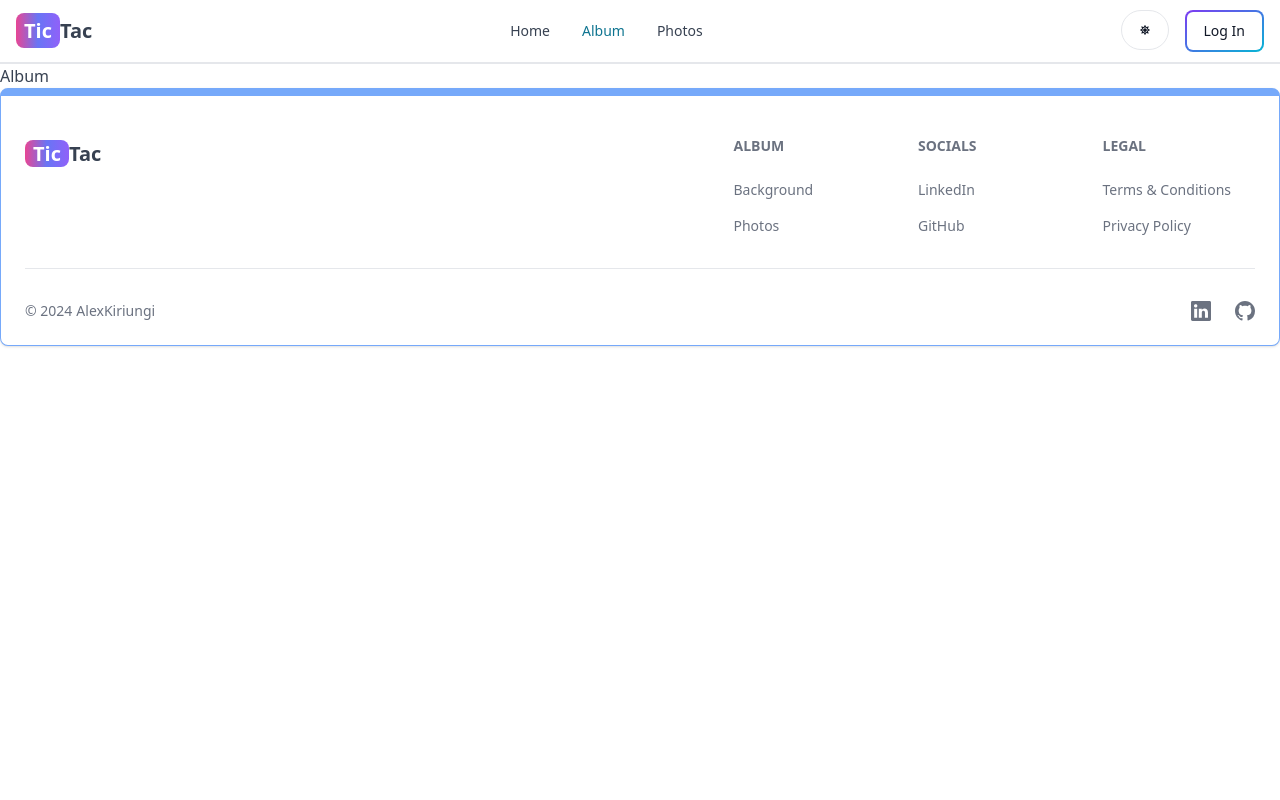
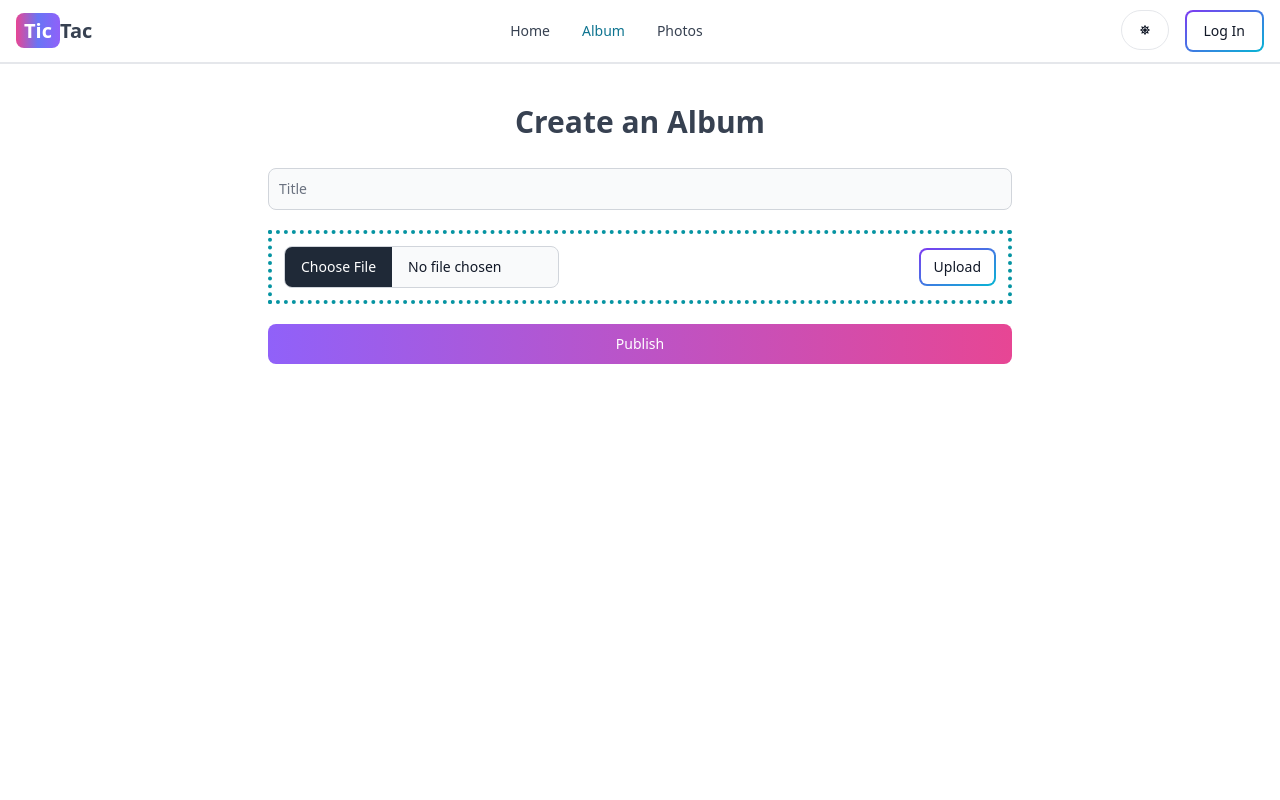
Before and after one commit to alexkiriungi/tictac, a React (Vite) app in the folder client/: page /album in a window 1280 px wide. Shown: the top 800 px of the page. Built offline with nearby package versions, Linux system fonts and the light colour scheme; no server answers.

Commit message:
The image upload functionality completed

```diff
--- /dev/null
+++ b/client/src/components/ButtonSubmit.jsx
@@ -0,0 +1,7 @@
+import React from 'react'
+
+export default function ButtonSubmit() {
+  return (
+    <div>ButtonSubmit</div>
+  )
+}
--- a/client/src/pages/Album.jsx
+++ b/client/src/pages/Album.jsx
@@ -1,7 +1,73 @@
-import React from 'react'
+import { useSelector, useDispatch } from "react-redux";
+import { useEffect, useState } from "react";
+import { useNavigate } from "react-router";
+import { TextInput, FileInput, Button, Alert } from "flowbite-react";
 
 export default function Album() {
+  const dispatch = useDispatch();
+  const { currentUser } = useSelector(state => state.user);
+  const navigate = useNavigate();
+  const [ file, setFile ] = useState(null);
+  const [ formData, setFormData ] = useState({});
+  const [ imageUploadError, setImageUploadError ] = useState(null);
+  const [ publishError, setPublishError ] = useState(null);
+
+  const handleImagUpload = async (e) => {
+    try {
+      if (!file) {
+        setImageUploadError('Please select an image');
+        return;
+      }
+      setImageUploadError(null);
+      setFormData({ ...formData, userId: currentUser._id, file})
+    } catch (error) {
+      console.log(error.message);
+    }
+    console.log(formData);
+  };
   return (
-    <div>Album</div>
+    <div className='p-3 max-w-3xl mx-auto min-h-screen'>
+      <h1 className="text-center text-3xl my-7 font-bold">Create an Album</h1>
+      <form className="flex flex-col gap-5">
+        <div className="">
+          <TextInput
+          type="text"
+          placeholder="Title"
+          required
+          id='title'
+          className="flex-1"
+          onChange={(e) => setFormData({ ...formData, title: e.target.value})} />
+        </div>
+        <div className="flex gap-4 items-center justify-between border-4
+        border-teal-500 border-dotted p-3">
+          <FileInput
+          type='file'
+          accept='image/*'
+          name='image'
+          onChange={(e) => setFile(URL.createObjectURL(e.target.files[0]))} />
+          <Button type='button' gradientDuoTone='purpleToBlue'
+          size='sm' outline onClick={handleImagUpload}>Upload</Button>
+        </div>
+        { imageUploadError && (
+          <Alert color='failure' className="mt-5">
+            {imageUploadError}
+          </Alert>
+        )}
+        {formData.file && (
+          <img
+          src={formData.file}
+          alt='upload'
+          className="w-full h-72 object cover" />
+        )}
+        <Button type='submit' gradientDuoTone='purpleToPink'>
+          Publish
+        </Button>
+        {
+          publishError && <Alert color='failure' className="mt-5">
+            {publishError}
+          </Alert>
+        }
+      </form>
+    </div>
   )
 }
```
Also changed, not shown: 1 other file (tests, documents, lock files or other folders).
